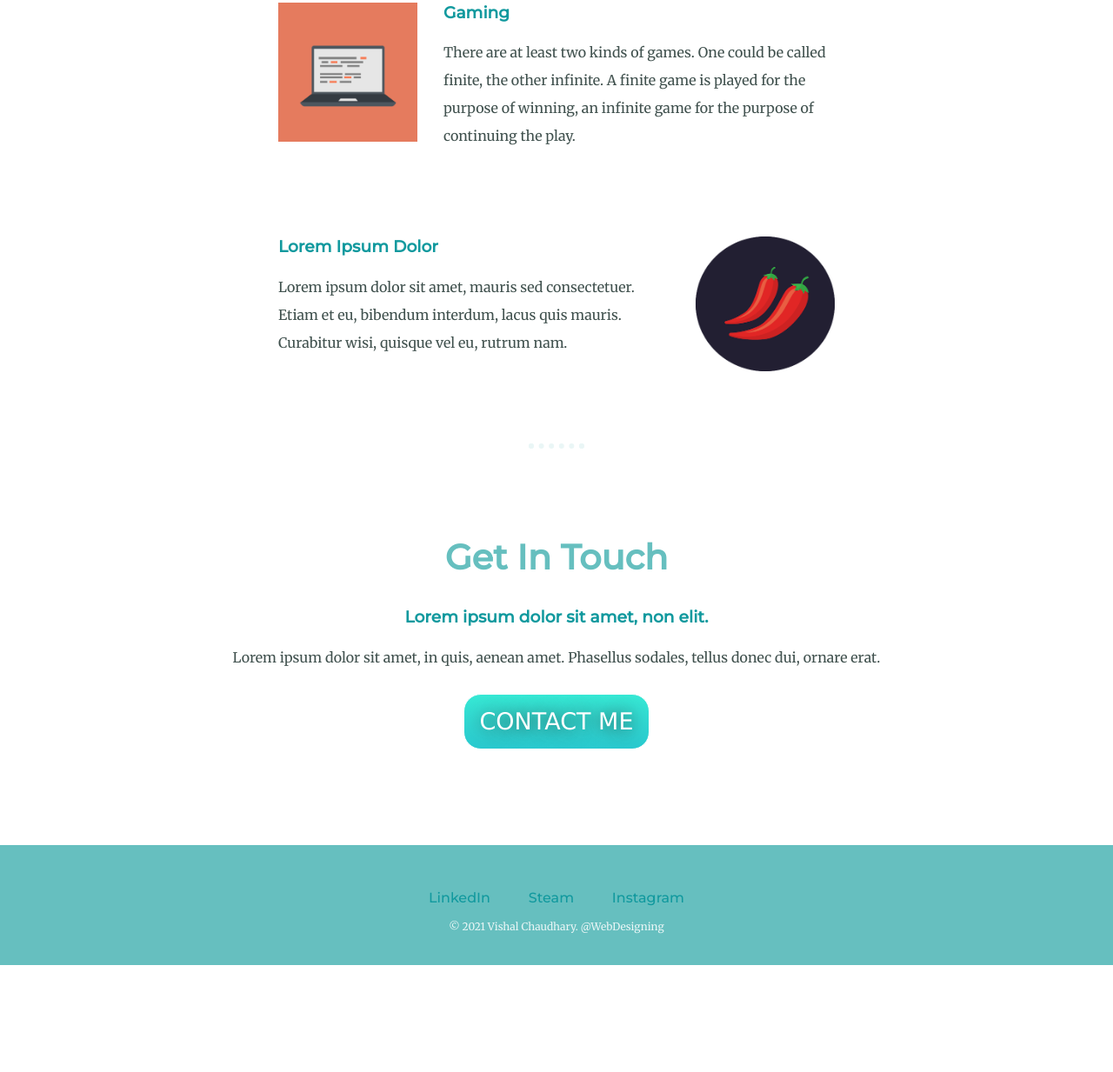
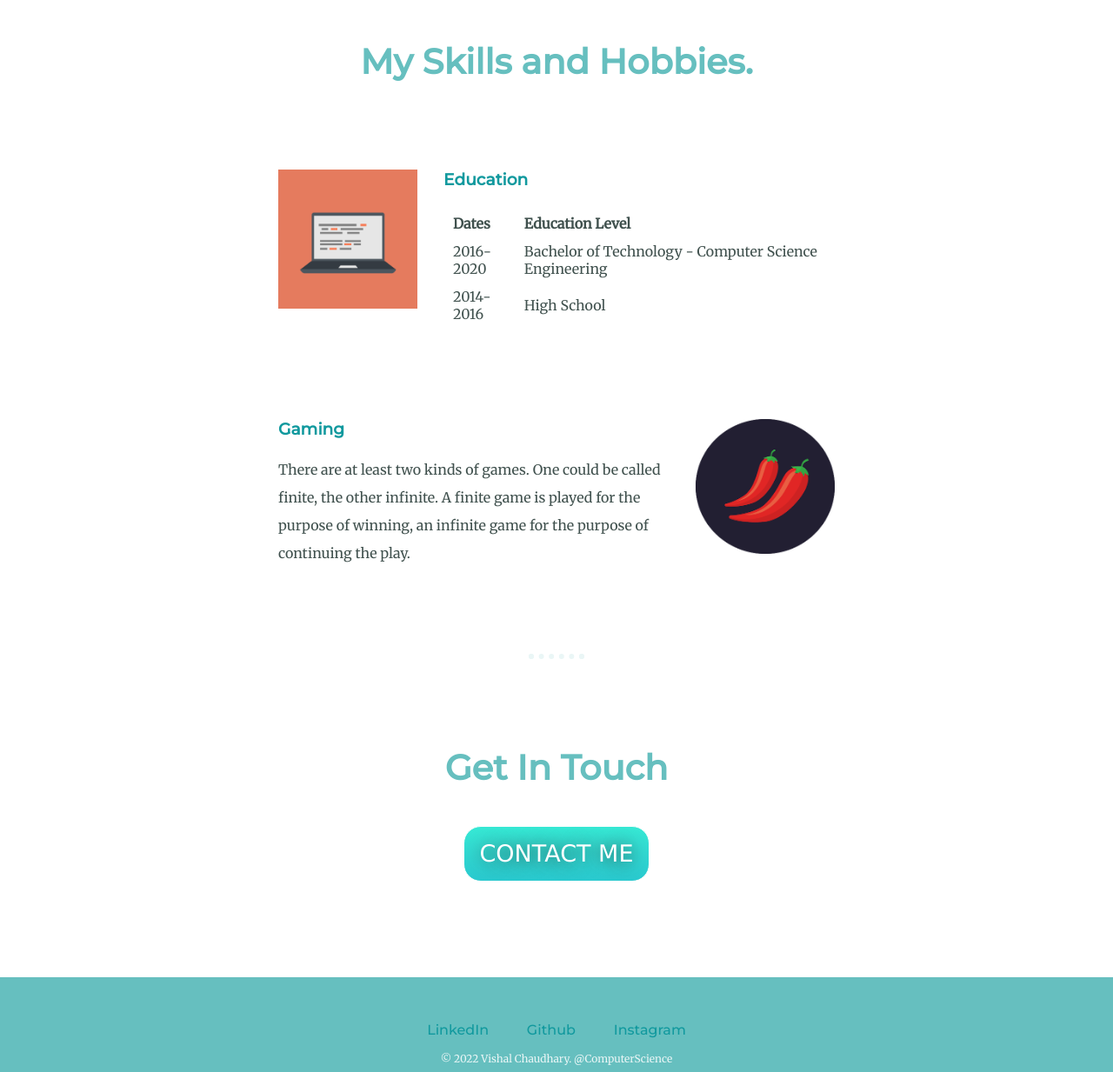
Before and after one commit to vishal100/PersonalBlog, a plain HTML site: page index.html in a window 1280 px wide. Shown: the part 1726-2959 px from the top of the page at 87% size. Before the commit the page ends 2836 px from the top, so only its background shows below. Drawn offline with Linux system fonts and the light colour scheme.

Commit message:
Update index.html

```diff
--- a/index.html
+++ b/index.html
@@ -19,27 +19,40 @@
   <div class="profile">
     <img src="https://instagram.fdel1-2.fna.fbcdn.net/v/t51.2885-19/s320x320/132980106_874523870042206_6930914806958539519_n.jpg?_nc_ht=instagram.fdel1-2.fna.fbcdn.net&_nc_ohc=N9wGT1FEEHQAX8Kj4He&tp=1&oh=dfc49caf8f03e47c9beb6ded494fae9b&oe=601A861B" alt="">
     <h2>Hello.</h2>
-    <p class="intro">Lorem ipsum dolor sit amet, vitae volutpat, dui conubia, dolor urna. Non auctor, montes nulla distinctio.</p>
+    <p class="intro">I am a qualified B.TECH (COMPUTER SCIENCE)Graduate from Inderprastha Engineering College, Ghaziabad affiliated to DR. A.P.J. ABDUL KALAM TECHNICAL UNIVERSITY; posses rich domain knowledge with comprehensive understanding of JAVA, HTML, CSS, Problem solving and Object oriented analysis, Basics of Computer Networking and Computer science fundamentals.</p>
   </div>
   <hr>
   <div class="skills">
     <h2>My Skills and Hobbies.</h2>
     <div class="skill-row">
       <img class="code-img" src="images/computer.png" alt="skills image">
-      <h3>Gaming</h3>
-      <p>There are at least two kinds of games. One could be called finite, the other infinite. A finite game is played for the purpose of winning, an infinite game for the purpose of continuing the play.</p>
+      <h3>Education</h3>
+  <table cellspacing = "10">
+    <thead>
+      <th>Dates</th>
+      <th>Education Level</th>
+    </thead>
+    <tbody>
+      <tr>
+        <td>2016-2020</td>
+        <td>Bachelor of Technology - Computer Science Engineering</td>
+      </tr>
+      <tr>
+        <td>2014-2016</td>
+        <td>High School</td>
+      </tr>
+    </tbody>
+  </table>
     </div>
     <div class="skill-row">
       <img class="class-img" src="images/chillies.png" alt="chilli image">
-      <h3>Lorem Ipsum Dolor</h3>
-      <p>Lorem ipsum dolor sit amet, mauris sed consectetuer. Etiam et eu, bibendum interdum, lacus quis mauris. Curabitur wisi, quisque vel eu, rutrum nam.</p>
+      <h3>Gaming</h3>
+      <p>There are at least two kinds of games. One could be called finite, the other infinite. A finite game is played for the purpose of winning, an infinite game for the purpose of continuing the play.</p>
     </div>
   </div>
   <hr>
   <div class="contact-me">
     <h2>Get In Touch</h2>
-    <h3>Lorem ipsum dolor sit amet, non elit.</h3>
-    <p>Lorem ipsum dolor sit amet, in quis, aenean amet. Phasellus sodales, tellus donec dui, ornare erat.</p>
     <a class="BUTTON_PSX" href="mailto:vishalchaudhary101298@gmail.com">CONTACT ME</a>
   </div>
 </div>
@@ -47,8 +60,8 @@
 
 <div class="bottom-container">
   <a class="footer-link" href="https://www.linkedin.com/in/vishal-chaudhary-7169851ab/">LinkedIn</a>
-  <a class="footer-link" href="https://steamcommunity.com/id/Jaatadachora">Steam</a>
-  <a class="footer-link" href="https://www.instagram.com/vishalchaudhary_98/">Instagram</a>
-  <p class="copyright">© 2021 Vishal Chaudhary. @WebDesigning</p>
+  <a class="footer-link" href= "https://www.github.com/vishal100">Github</a>
+  <a class="footer-link" href="https://www.instagram.com">Instagram</a>
+  <p class="copyright">© 2022 Vishal Chaudhary. @ComputerScience</p>
 </div>
 </body>
```
